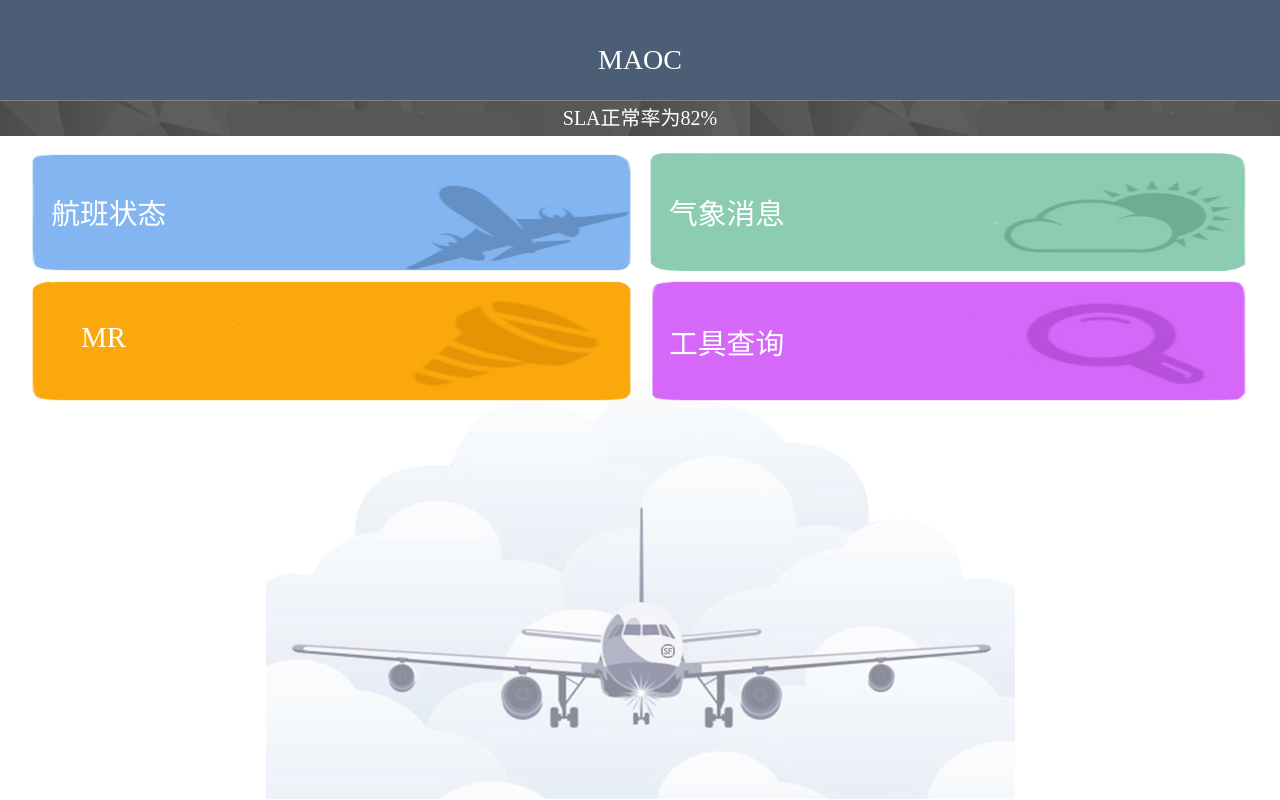
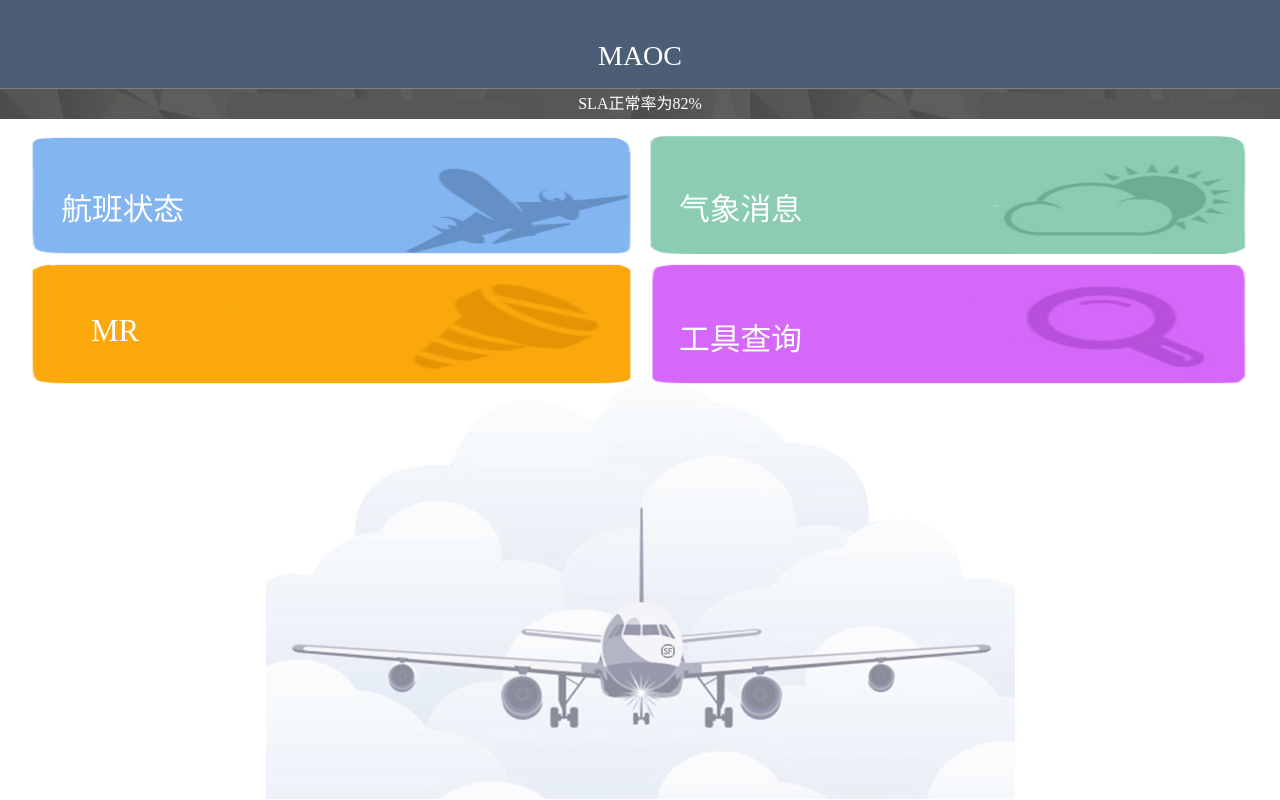
Before and after one commit to Tate-Young/SnowInTheHouse, a plain HTML site: page home_page/MAOC_Home.html in a window 1280 px wide. Drawn offline with Linux system fonts and the light colour scheme.

Commit message:
备注：添加iPad等大屏设备的自适应@media screen and (min-width: 768px){*}。

```diff
--- a/home_page/MAOC_Home.html
+++ b/home_page/MAOC_Home.html
@@ -3,24 +3,24 @@
 <head>
     <meta charset="utf-8">
     <title>MAOC</title>
-    <meta name = "description" content="MAOC">
-    <meta name = "viewport" content="width=device-width, initial-scale=1.0, shrink-to-fit=no">
-    <link href = "css/normalize.css" rel="stylesheet" media="all">
-    <link rel = "stylesheet" type="text/css" href="style.css">
+    <meta name="description" content="MAOC">
+    <meta name="viewport" content="width=device-width, initial-scale=1.0, shrink-to-fit=no">
+    <link rel="stylesheet" type="text/css" href="css/normalize.css" media="all">
+    <link rel="stylesheet" type="text/css" href="style.css" media="all">
 
 
 </head>
 <body>
-    <header role = "MAOC">
-        <p name = "MAOC">MAOC</p>
-        <p name = "SLA">SLA正常率为82%</p>
+    <header>
+        <p name="MAOC">MAOC</p>
+        <p name="SLA">SLA正常率为82%</p>
     </header>
-	<div name = "blank"></div>
-    <ul id = "navList">
-        <li name = "hbzt"><a href="#">航班状态</a></li>
-        <li name = "qx"><a href="#">气象消息</a></li>
-        <li name = "mr"><a href="#">MR</a></li>
-        <li name = "gjcx"><a href="#">工具查询</a></li>
+	<div name="blank"></div>
+    <ul id="navList">
+        <li name="hbzt"><a href="#">航班状态</a></li>
+        <li name="qx"><a href="#">气象消息</a></li>
+        <li name="mr"><a href="#">MR</a></li>
+        <li name="gjcx"><a href="#">工具查询</a></li>
     </ul>
 
 </body>
--- a/home_page/style.css
+++ b/home_page/style.css
@@ -21,19 +21,21 @@ body{
 
 
 header p[name = MAOC]{
+	box-sizing: border-box;
 	font: 1.75em bold;
 	text-align: center;
-	line-height: 60px;
+	/*line-height: 60px;*/
+	height: 88px;
 	background: rgb(76,94,118);
 	padding: 10px;
-	padding-top:30px;
+	padding-top: 40px;
 	color: white;
 }
 header p[name = SLA]{
 
-	font: 1.25em bold;
+	font: 1.0em bold;
 	text-align: center;
-	line-height: 20px;
+	line-height: 15px;
 	background: url('img/sla.png');
 	color: white;
 	padding: 8px;
@@ -46,13 +48,13 @@ div[name]{height: 10px;}
 /*a标签样式*/
 #navList a{
 	color: white;
-	padding-top: 40px;
+	padding-top: 20px;
 	/*safari中防止点击呈现高亮颜色*/
 	-webkit-tap-highlight-color: rgba(255,255,255,0);
 }
 
 
-#navList li[name = mr] a{padding-left: 30px;}
+#navList li[name = mr] a{padding-left: 20px;}
 
 #navList{
 	overflow: hidden;
@@ -65,14 +67,12 @@ div[name]{height: 10px;}
 	/*display: inline-block;*/
 	width: -webkit-calc(50% - 20px);
 	width: calc(50% - 20px);
-	/*width: 45%;*/
-	min-height:120px;
-	/*line-height: 120px; */
+	min-height: 60px;
 	background: black;
-	text-indent: 20px;
-	border-radius: 15px;
+	text-indent: 10px;
+	border-radius: 10px;
 
-	font:1.8em bold;
+	font: 1.2em bold;
 	overflow: hidden;
 	/*border: 1px black solid;*/
 	margin: 5px;
@@ -84,25 +84,56 @@ div[name]{height: 10px;}
 	background: url(img/hbzt.png) no-repeat;
 	/*background-size: cover;*/
 	/*-webkit-background-size:cover;*/
-	background-size: 100% 120px;
+	background-size: 100% 60px;
 	/*-webkit-background-size:100% 120px;*/
 }
 
 #navList li[name = qx]{
 	background: url(img/qx.png) no-repeat;
-	background-size: 100% 120px;
+	background-size: 100% 60px;
 }
 
 
 #navList li[name = mr]{
 	background: url(img/mr.png) no-repeat;
-	background-size: 100% 120px;
-	/*padding-left: 10px;*/
+	background-size: 100% 60px;
 }
 
 
 
 #navList li[name = gjcx]{
 	background: url(img/gjcx.png) no-repeat;
-	background-size: 100% 120px;
+	background-size: 100% 60px;
 }
+
+
+/*ipad*/
+
+@media screen and (min-width: 768px){
+	#navList li{
+		min-height: 120px;
+	}
+	#navList li[name = hbzt]{
+		background: url(img/hbzt.png) no-repeat;
+		background-size: 100% 120px;
+	}
+	#navList li[name = qx]{
+		background: url(img/qx.png) no-repeat;
+		background-size: 100% 120px;
+	}
+	#navList li[name = mr]{
+		background: url(img/mr.png) no-repeat;
+		background-size: 100% 120px;
+	}
+	#navList li[name = gjcx]{
+		background: url(img/gjcx.png) no-repeat;
+		background-size: 100% 120px;
+	}
+	#navList a{
+		padding-top: 50px;
+		text-indent: 30px;
+		font-size: 1.6em;
+	}
+	#navList li[name = mr] a{padding-left: 30px;}
+
+}
```
